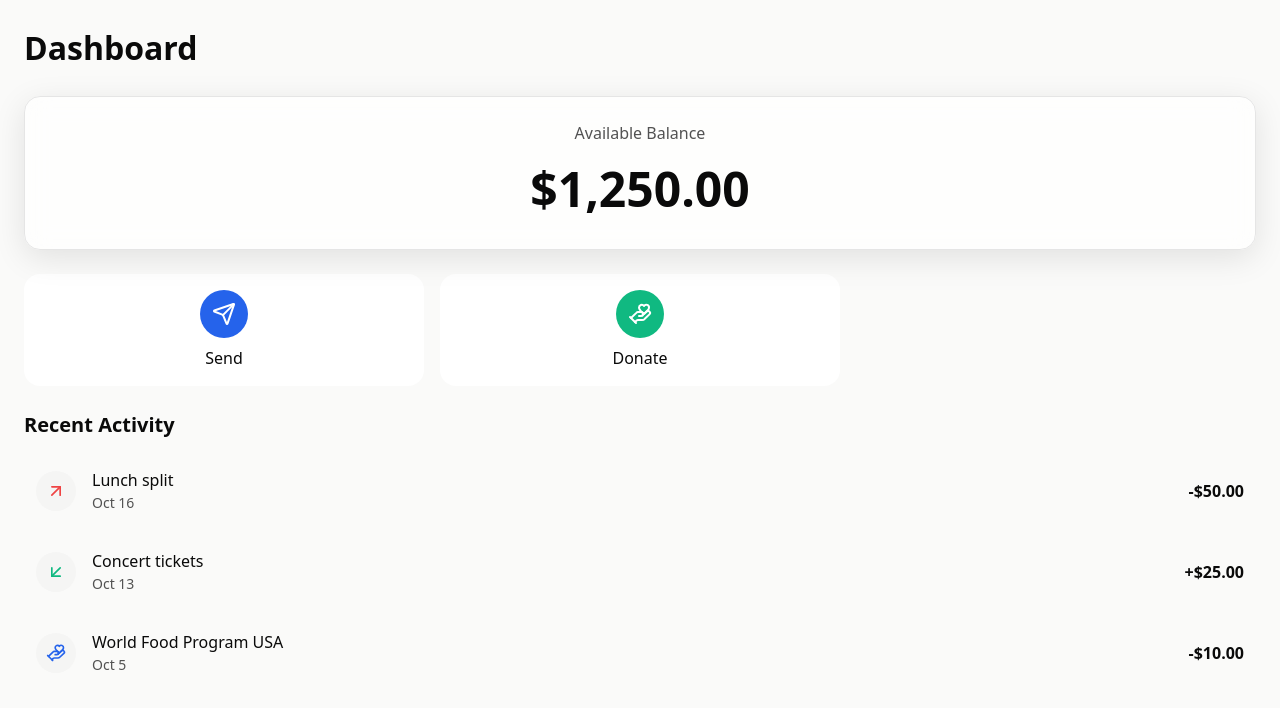
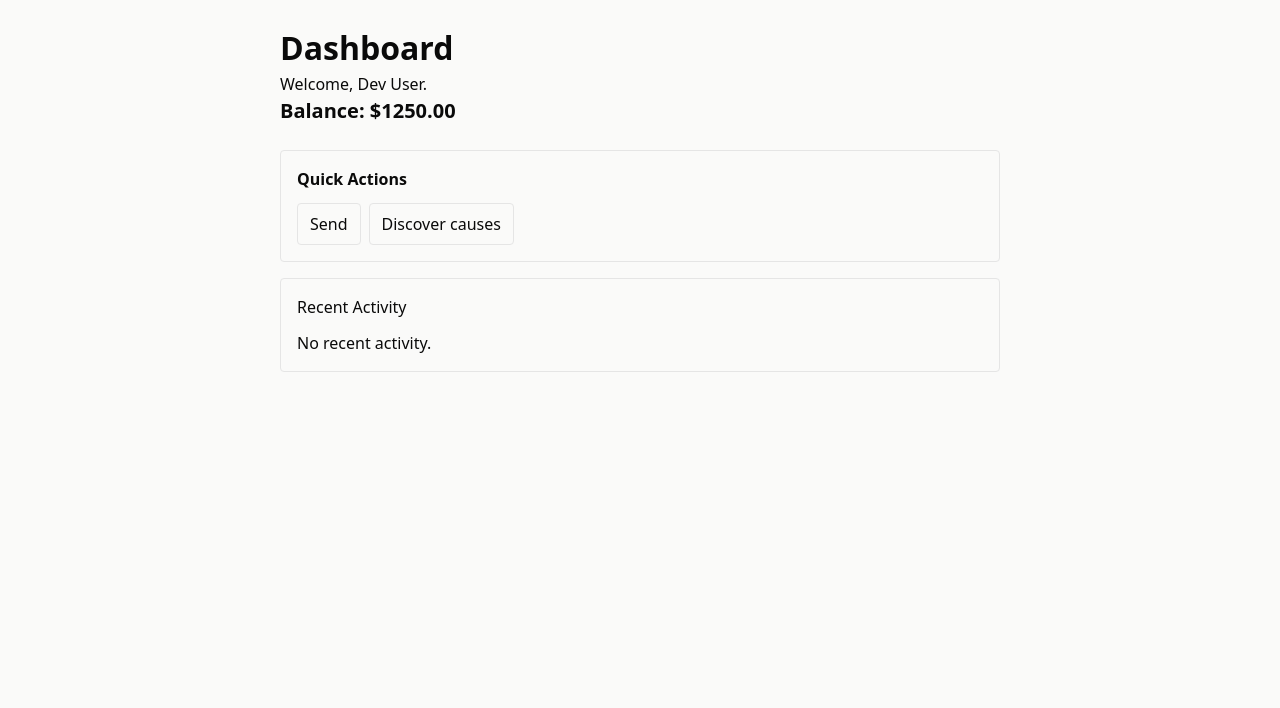
Before and after one commit to rituzangle/flux-b1, a Next.js app: page /dashboard in a window 1280 px wide. Shown: the top 708 px of the page. Built offline with nearby package versions, Linux system fonts and the light colour scheme.

Commit message:
Updated page.tsx

```diff
--- a/app/dashboard/page.tsx
+++ b/app/dashboard/page.tsx
@@ -8,77 +8,77 @@
  * - Loads data via utils/api with mock/real toggle
  * - Structured logging for observability
  */
-
+// app/dashboard/page.tsx
 'use client';
-
-import { useEffect, useState } from 'react';
+import React, { useEffect, useState } from 'react';
+import { runtimeStore } from '@/mocks/runtimeStore';
+import { useRouter } from 'next/navigation';
 import { logger } from '@/src/utils/prettyLogs';
-import BalanceCard from '@/src/components/dashboard/BalanceCard';
-import QuickActions from '@/src/components/dashboard/QuickActions';
-import RecentActivity from '@/src/components/dashboard/RecentActivity';
-import { fetchTransactions, fetchUser } from '@/src/utils/api';
-
-export const dynamic = 'force-dynamic';
 
 export default function DashboardPage() {
-  const [balance, setBalance] = useState<number>(0);
-  const [transactions, setTransactions] = useState<any[]>([]);
-  const [loading, setLoading] = useState(true);
-  const [error, setError] = useState('');
+  const router = useRouter();
+  const [user, setUser] = useState(() => (runtimeStore && runtimeStore.user) ?? null);
+  const [recent, setRecent] = useState(() => (runtimeStore && runtimeStore.transactions) ?? []);
 
   useEffect(() => {
-    let cancelled = false;
-    async function loadDashboard() {
-      logger.info('Dashboard: loading user + transactions', 'DashboardPage');
-      try {
-        const user = await fetchUser(true); // toggle to false for real API
-        const tx = await fetchTransactions(true);
-
-        if (!cancelled) {
-          setBalance(user?.balance ?? 0);
-          setTransactions(tx ?? []);
-          logger.debug(
-            `Dashboard: loaded balance=${user?.balance}, txCount=${tx?.length}`,
-            'DashboardPage'
-          );
-        }
-      } catch (e: any) {
-        const msg = e?.message || 'Failed to load dashboard data';
-        logger.error(`Dashboard: ${msg}`, 'DashboardPage');
-        if (!cancelled) setError(msg);
-      } finally {
-        if (!cancelled) setLoading(false);
-      }
-    }
-    loadDashboard();
+    let mounted = true;
+    const refresh = () => {
+      if (!mounted) return;
+      setUser((runtimeStore && runtimeStore.user) ?? null);
+      setRecent((runtimeStore && runtimeStore.transactions) ?? []);
+    };
+    const id = setInterval(refresh, 700);
+    refresh();
+    logger.debug('dashboard: started polling runtimeStore', 'dashboard');
     return () => {
-      cancelled = true;
+      mounted = false;
+      clearInterval(id);
+      logger.debug('dashboard: stopped polling runtimeStore', 'dashboard');
     };
   }, []);
 
-  if (loading) {
-    return (
-      <main className="p-6">
-        <p className="text-text-secondary">Loading dashboard…</p>
-      </main>
-    );
-  }
+  return (
+    <main className="max-w-3xl mx-auto p-6 space-y-6">
+      <header>
+        <h1 className="text-2xl font-bold">Dashboard</h1>
+        <p className="text-sm text-muted-foreground">
+          Welcome{user?.name ? `, ${user.name}` : ''}.
+        </p>
+        <p className="text-lg font-semibold">Balance: ${user ? Number(user.balance).toFixed(2) : '0.00'}</p>
+      </header>
 
-  if (error) {
-    return (
-      <main className="p-6 space-y-4">
-        <h1 className="text-2xl font-bold text-text-primary">Dashboard</h1>
-        <p className="text-brand-error">{error}</p>
-      </main>
-    );
-  }
+      <section className="grid gap-4">
+        <div className="p-4 border rounded">
+          <h2 className="font-semibold">Quick Actions</h2>
+          <div className="mt-3 flex gap-2">
+            <button onClick={() => router.push('/send')} className="px-3 py-2 border rounded">Send</button>
+            <button onClick={() => router.push('/onboarding')} className="px-3 py-2 border rounded">Discover causes</button>
+          </div>
+        </div>
 
-  return (
-    <main className="space-y-6 p-6">
-      <h1 className="text-2xl font-bold text-text-primary">Dashboard</h1>
-      <BalanceCard balance={balance} />
-      <QuickActions />
-      <RecentActivity transactions={transactions} />
+        <div className="p-4 border rounded">
+          <h3 className="font-medium">Recent Activity</h3>
+          {recent && recent.length > 0 ? (
+            <ul className="mt-3 space-y-2">
+              {recent.slice(0, 8).map((t: any) => (
+                <li key={t.id} className="flex justify-between">
+                  <div>
+                    <div className="font-medium">{t.charityId}</div>
+                    {t.note && <div className="text-sm text-muted-foreground">{t.note}</div>}
+                  </div>
+                  <div className="text-right">
+                    <div>${Number(t.amount).toFixed(2)}</div>
+                    <div className="text-xs text-muted-foreground">{new Date(t.timestamp).toLocaleString()}</div>
+                  </div>
+                </li>
+              ))}
+            </ul>
+          ) : (
+            <p className="text-sm text-muted-foreground mt-3">No recent activity.</p>
+          )}
+        </div>
+      </section>
     </main>
   );
 }
+// - cp app/dashboard/page.tsx app/dashboard/page.tsx.bak
```
